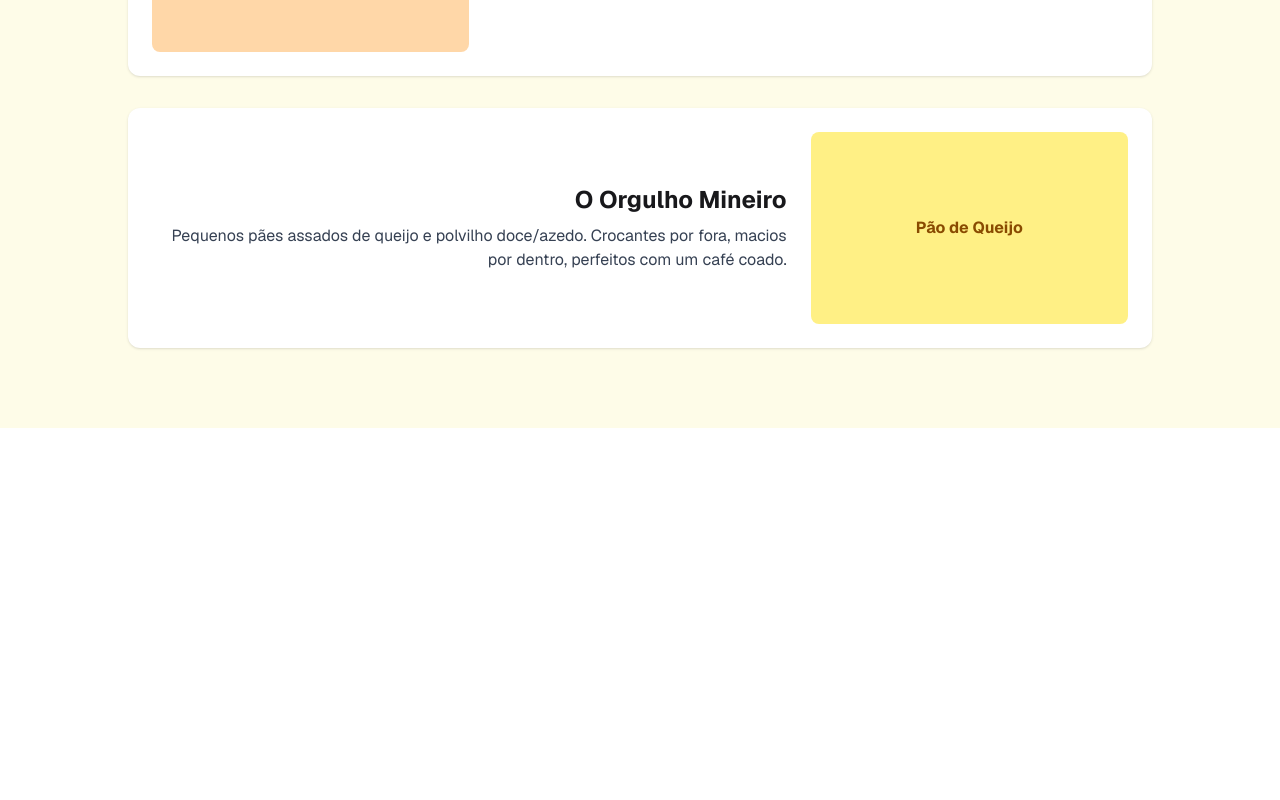
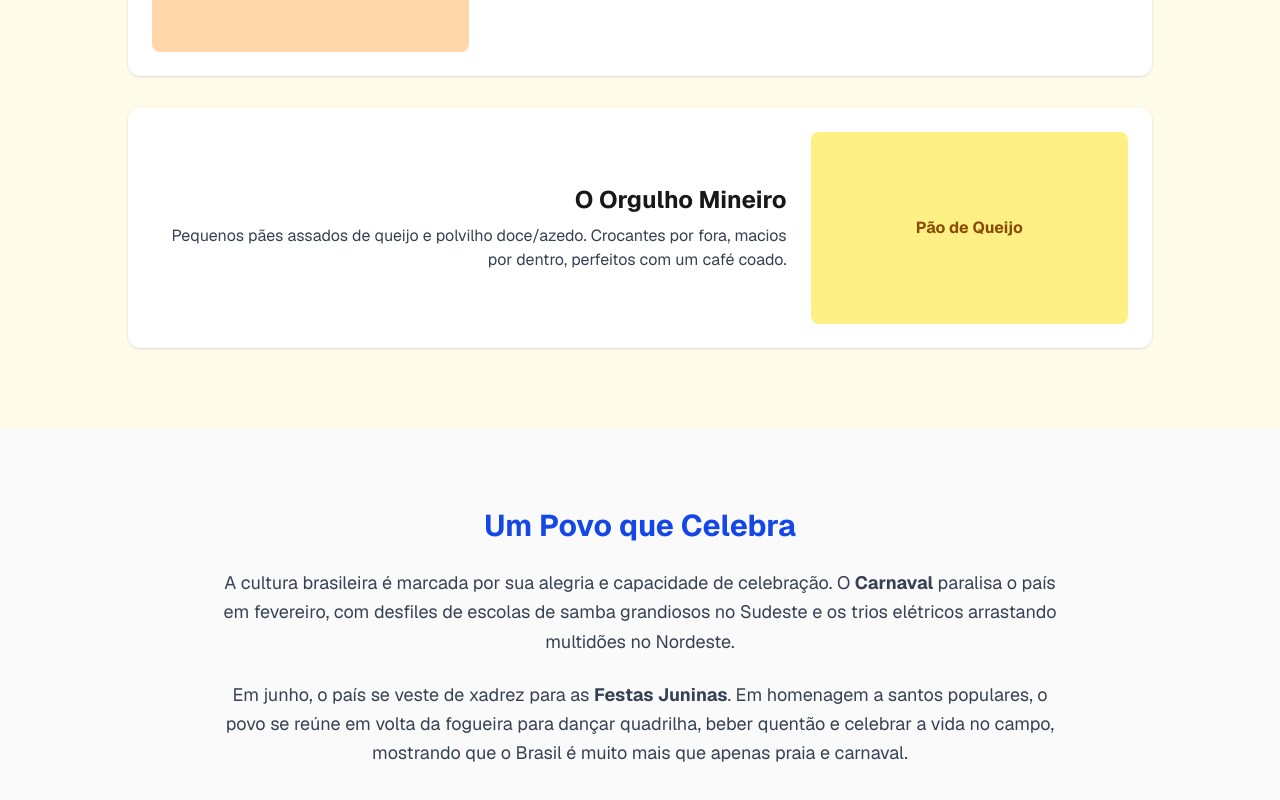
Before and after one commit to AnaPaulaMaximo/meu-projeto-next, a Next.js app: page / in a window 1280 px wide. Shown: the part 1140-1940 px from the top of the page. Before the commit the page ends 1568 px from the top, so only its background shows below. Built offline with nearby package versions, Linux system fonts and the light colour scheme.

Commit message:
1.3.0 - feat: inclui seção sobre as festas populares

```diff
--- a/app/page.tsx
+++ b/app/page.tsx
@@ -24,6 +24,7 @@ export default function CulturaBrasileira() {
           </div>
         </div>
       </section>
+
       {/* Seção de Culinária */}
       <section className="bg-yellow-50 py-20 px-6">
         <div className="max-w-5xl mx-auto">
@@ -46,6 +47,17 @@ export default function CulturaBrasileira() {
           </div>
         </div>
       </section>
+
+      {/* Seção de Festas */}
+      <section className="py-20 px-6 max-w-4xl mx-auto text-center">
+        <h2 className="text-3xl font-bold text-blue-700 mb-6">Um Povo que Celebra</h2>
+        <p className="text-lg text-gray-700 leading-relaxed mb-6">
+          A cultura brasileira é marcada por sua alegria e capacidade de celebração. O <strong>Carnaval</strong> paralisa o país em fevereiro, com desfiles de escolas de samba grandiosos no Sudeste e os trios elétricos arrastando multidões no Nordeste.
+        </p>
+        <p className="text-lg text-gray-700 leading-relaxed">
+          Em junho, o país se veste de xadrez para as <strong>Festas Juninas</strong>. Em homenagem a santos populares, o povo se reúne em volta da fogueira para dançar quadrilha, beber quentão e celebrar a vida no campo, mostrando que o Brasil é muito mais que apenas praia e carnaval.
+        </p>
+      </section>
     </main>
   );
 }
```
